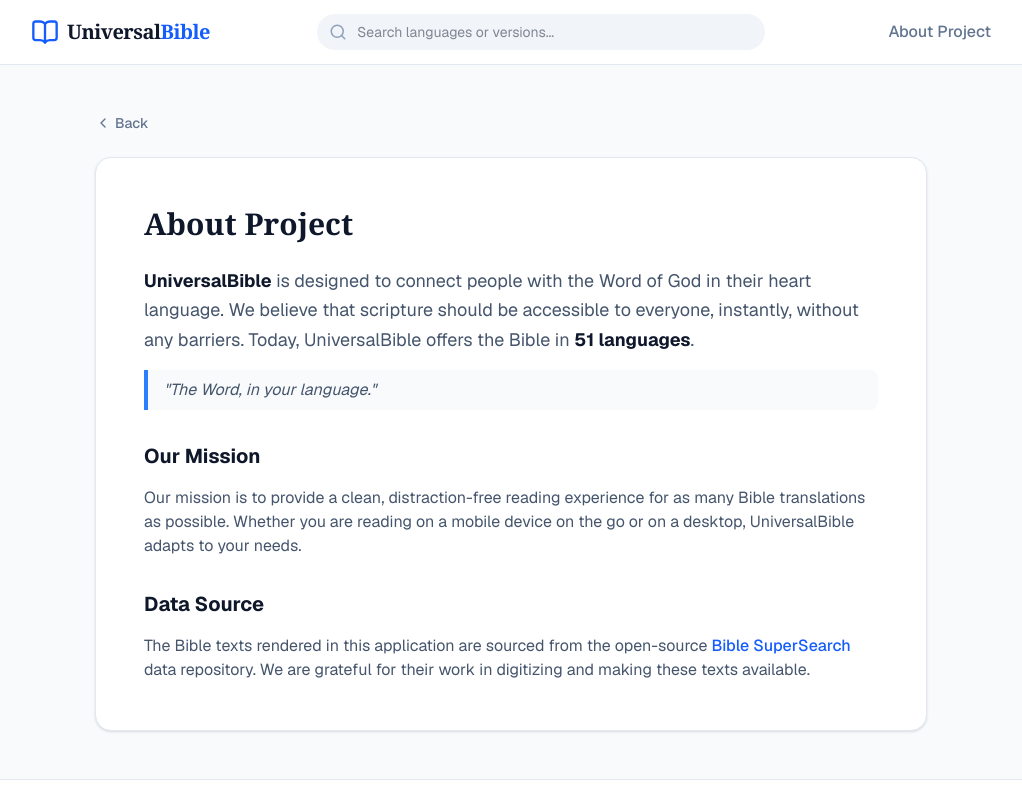
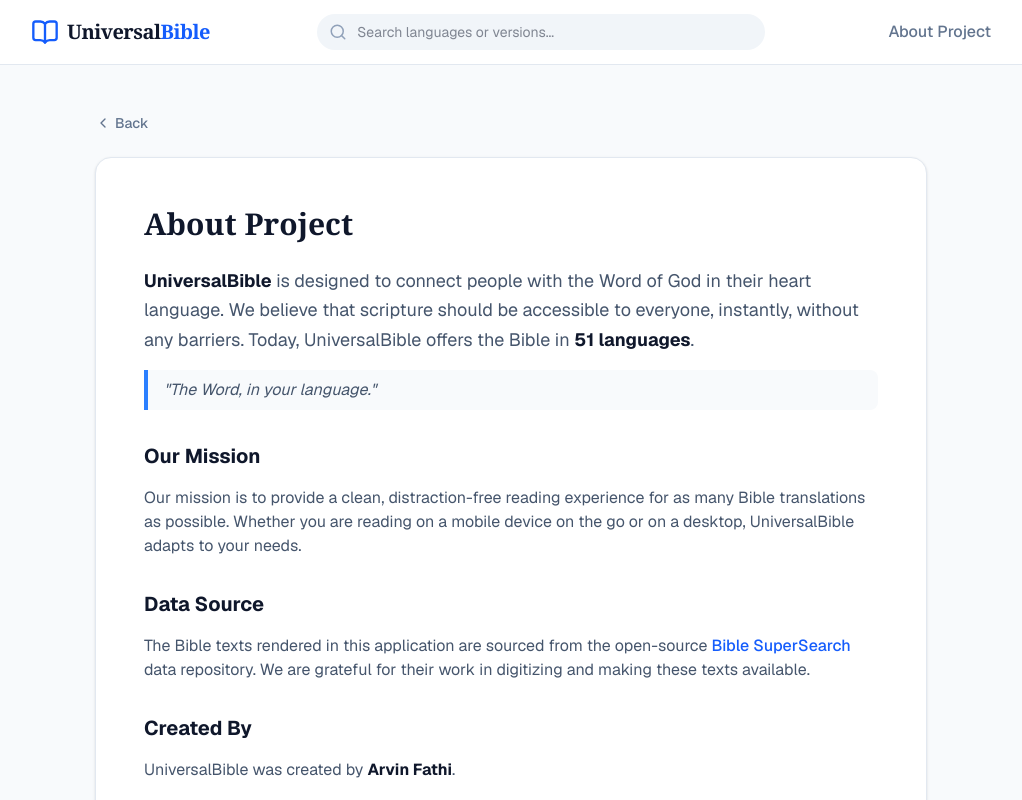
Before and after one commit to arvinfathi/universal-bible-web, a Next.js app: page / in a window 1280 px wide. Both pictures are taken after a click on the link "About Project". Shown: the top 800 px of the page, without its empty margins (129-1151 px from the left). Built offline with nearby package versions, Linux system fonts and the light colour scheme.

Commit message:
Update About page

```diff
--- a/components/AboutPage.tsx
+++ b/components/AboutPage.tsx
@@ -45,6 +45,11 @@
             The Bible texts rendered in this application are sourced from the open-source <a href="https://biblesupersearch.com/" target="_blank" rel="noopener noreferrer" className="text-blue-600 hover:underline font-medium">Bible SuperSearch</a> data repository.
             We are grateful for their work in digitizing and making these texts available.
           </p>
+
+          <h2 className="text-xl font-bold text-slate-900 mt-8 mb-4">Created By</h2>
+          <p>
+            UniversalBible was created by <strong className="text-slate-900">Arvin Fathi</strong>.
+          </p>
         </div>
       </div>
     </div>
```
